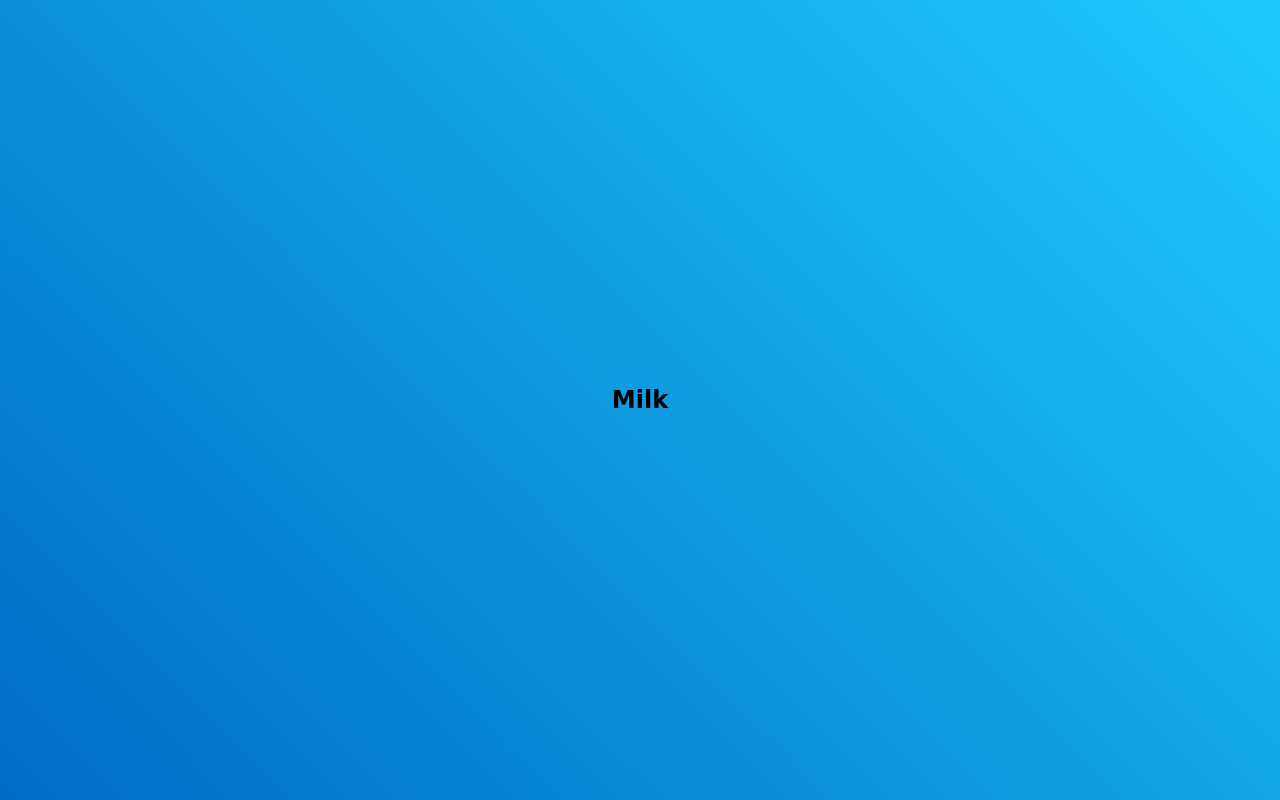
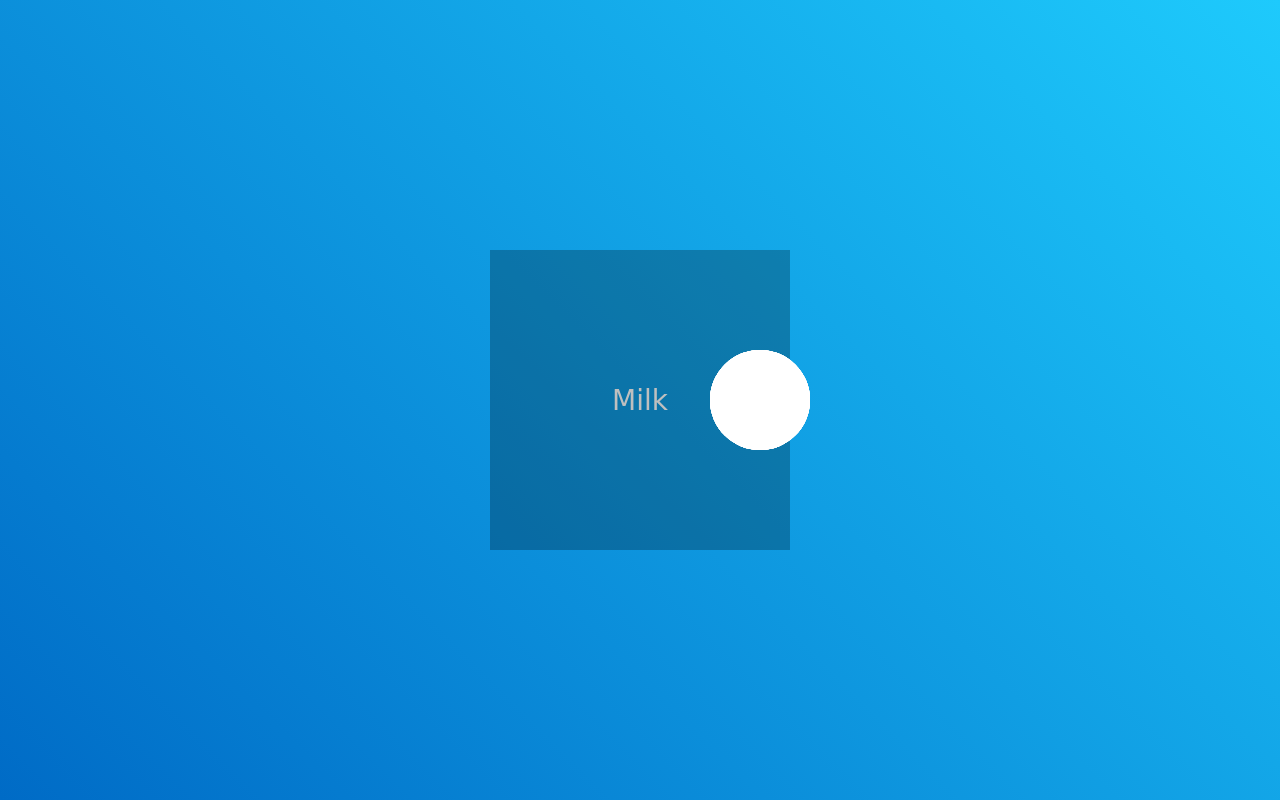
Before and after one commit to Goodie007/liquidloader, a plain HTML site: page index.html in a window 1280 px wide. Drawn offline with Linux system fonts and the light colour scheme.

Commit message:
build up

```diff
--- a/index.html
+++ b/index.html
@@ -8,6 +8,16 @@
     <body>
         <div class="container">
             <h2>Milk</h2>
+            <div class="loader">
+                <span style="--i:0;"></span>
+                <span style="--i:1;"></span>
+                <span style="--i:2;"></span>
+                <span style="--i:3;"></span>
+                <span style="--i:4;"></span>
+                <span style="--i:5;"></span>
+                <span style="--i:6;"></span>
+                <span style="--i:7;"></span>
+            </div>
         </div>
     </body>
 </html>
--- a/style.css
+++ b/style.css
@@ -19,4 +19,46 @@ body {
     position: relative;
     display: flex;
     justify-content: center;
+    align-items: center;
 }
+
+.container h2 {
+    position: absolute;
+    color: #fff;
+    font-size: 1.75em;
+    font-weight: 500;
+}
+
+.loader {
+    position: relative;
+    width: 300px;
+    height: 300px;
+    display: flex;
+    justify-content: center;
+    align-items: center;
+    background: rgba(0, 0, 0, 0.25);
+}
+
+.loader span {
+    position: absolute;
+    width: 60px;
+    height: 60px;
+    background: #fff;
+    border-radius: 50%;
+    animation: animate 5s ease-in-out infinite;
+}
+
+@keyframes animate {
+    0%, 10% {
+        width: 100px;
+        height: 100px;
+        transform: rotate(0deg) translateX(120px);
+    }
+
+    40%, 70% {
+        width: 40px;
+        height: 40px;
+        transform: rotate(calc(360deg /)) translateX(120px);
+    }
+
+}
```
